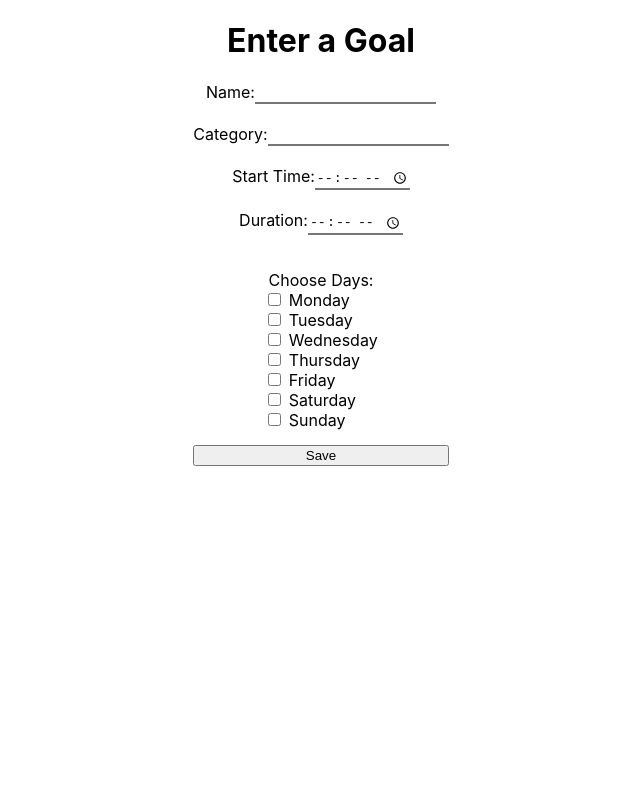
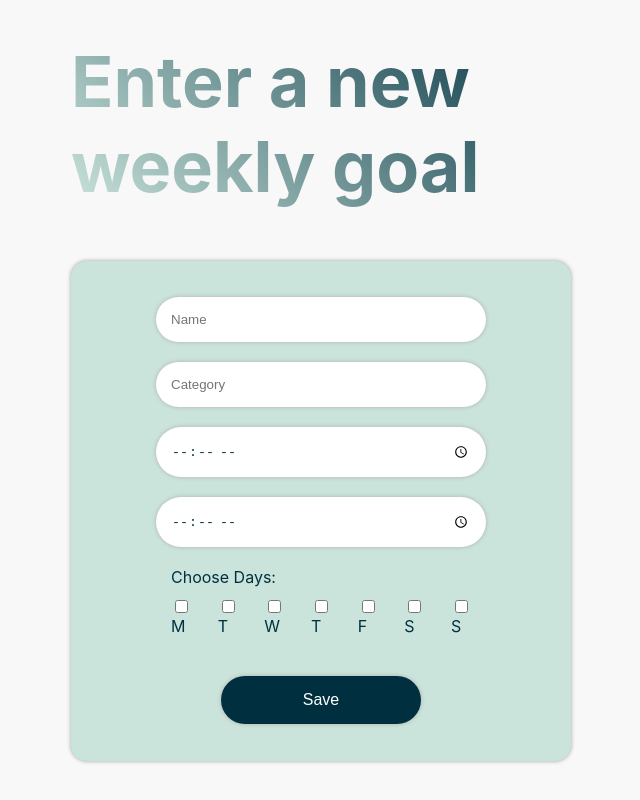
Before and after one commit to JJNR-DEV/qutine, a React (Create React App) app in the folder client/: page /goal in a window 1280 px wide. Shown: the whole page, without its empty margins (319-959 px from the left). Built offline with nearby package versions, Linux system fonts and the light colour scheme.

Commit message:
added some styling to add goals and add routines.

```diff
--- a/client/src/components/goals/Goals.css
+++ b/client/src/components/goals/Goals.css
@@ -1,25 +1,68 @@
-ul {
-    list-style: none;
-    padding: 0;
-    margin: 0 auto;
+  .addGoal {
+    width: 100%;
+    min-height: 100vh;
+    background-color: #f8f8f8;
+    overflow: hidden;
+    display: flex;
+    flex-direction: column;
+    justify-content: center;
+    align-items: center;
+  }
+
+  .addGoalMessage {
+    width: 500px;
+    margin: 2% 2%;
+    background: linear-gradient(45deg, #CAE4DB, #00303F);
+    background-clip: text;
+    -webkit-background-clip: text;
+    color: transparent;
+    font-size: 70px;
     text-align: left;
   }
 
-input {
-    border-top: 0;
-    border-left: 0;
-    border-right: 0;
-    text-align: center;
+  .addGoal > form {
+    margin: 2% 2%;
+    width: 500px;
+    height: 500px;
+    display: flex;
+    flex-direction: column;
+    justify-content: center;
+    align-items: center;
+    background-color: #CAE4DB;
+    border-radius: 1em;
+    box-shadow: 0 0 4px #9e9e9e;
+    text-align: left;
+  }
+
+  .addGoal > form > input,
+  .submitGoal {
+    margin: 10px;
+    width: 300px;
+    padding: 15px;
+    background-color: white;
+    border: none;
+    border-radius: 20em;
+    box-shadow: 0 0 4px #afafaf;
+    color: #00303F;
   }
 
   .selectionDays {
-    display: flex;
-    margin: 15px 0;
-    flex-direction: column;
+    width: 300px;
+    margin: 10px 0;
+    padding: 0 15px;
+    color: #00303F;
   }
 
-.form-fields {
-    display: inline-grid;
+  .selectionDays > ul {
+    margin: 10px 0;
+    padding: 0;
+    display: flex;
+    justify-content: space-between;
+  }
+
+  .selectionDays > ul > li {
+    display: flex;
+    flex-direction: column;
   }
 
   .invalid-field {
@@ -30,3 +73,12 @@ input {
     background-position: right calc(0.375em + 0.1875rem) center;
     background-size: calc(0.75em + 0.375rem) calc(0.75em + 0.375rem);
   }
+
+  .submitGoal {
+    margin-top: 20px;
+    width: 200px;
+    color: white;
+    background-color: #00303F;
+    font-size: 16px;
+    text-decoration: none;
+  }
--- a/client/src/components/goals/Goals.jsx
+++ b/client/src/components/goals/Goals.jsx
@@ -1,5 +1,4 @@
 import React from 'react';
-
 import { createGoal } from '../../api/goals';
 import { formValidation } from './GoalsValidation';
 import './Goals.css';
@@ -32,72 +31,56 @@ const Goals = () => {
   };
 
   return (
+    <div className='addGoal'>
+      <h1 className='addGoalMessage'>Enter a new weekly goal</h1>
       <form onSubmit={handleSubmit}>
-      <h1>Enter a Goal</h1>
-      <div className="form-fields">
-        <label htmlFor="goalName">
-          Name:
-          <input id="goalName" type="text" />
-        </label>
-        <br />
-        <label htmlFor="goalCategory">
-          Category:
-          <input id="goalCategory" type="text" />
-        </label>
-        <br />
-        <label htmlFor="goalStime">
-          Start Time:
-          <input id="goalStime" type="time" />
-        </label>
-        <br />
-        <label htmlFor="goalDuration">
-          Duration:
-          <input id="goalDuration" type="time" />
-        </label>
-        <br />
+            <input id="goalName" type="text" placeholder='Name' />
+            <input id="goalCategory" type="text" placeholder='Category'  />
+            <input id="goalStime" type="time" placeholder='Start Time'  />
+            <input id="goalDuration" type="time" placeholder='Duration'  />
           <div className="selectionDays">
             <span>Choose Days: </span>
             <ul>
               <li>
-              <input type="checkbox" value="Monday" />
+                <input type="checkbox" value="Monday" placeholder='Monday' />
                 {' '}
-              Monday
+                M
               </li>
               <li>
                 <input type="checkbox" value="Tuesday" />
                 {' '}
-              Tuesday
+                T
               </li>
               <li>
                 <input type="checkbox" value="Wednesday" />
                 {' '}
-              Wednesday
+                W
               </li>
               <li>
                 <input type="checkbox" value="Thursday" />
                 {' '}
-              Thursday
+                T
               </li>
               <li>
                 <input type="checkbox" value="Friday" />
                 {' '}
-              Friday
+                F
               </li>
               <li>
                 <input type="checkbox" value="Saturday" />
                 {' '}
-              Saturday
+                S
               </li>
               <li>
                 <input type="checkbox" value="Sunday" />
                 {' '}
-              Sunday
+                S
               </li>
             </ul>
           </div>
-        <button type="submit">Save</button>
+          <button type="submit" className='submitGoal'>Save</button>
+      </form>
     </div>
-    </form>
   );
 };
 
--- a/client/src/components/routine/Routine.css
+++ b/client/src/components/routine/Routine.css
@@ -1,25 +1,68 @@
-ul {
-    list-style: none;
-    padding: 0;
-    margin: 0 auto;
+.addRoutine {
+    width: 100%;
+    min-height: 100vh;
+    background-color: #f8f8f8;
+    overflow: hidden;
+    display: flex;
+    flex-direction: column;
+    justify-content: center;
+    align-items: center;
+  }
+
+  .addRoutineMessage {
+    width: 500px;
+    margin: 2% 2%;
+    background: linear-gradient(45deg, #CAE4DB, #00303F);
+    background-clip: text;
+    -webkit-background-clip: text;
+    color: transparent;
+    font-size: 70px;
     text-align: left;
   }
 
-input {
-    border-top: 0;
-    border-left: 0;
-    border-right: 0;
-    text-align: center;
+  .addRoutine > form {
+    margin: 2% 2%;
+    width: 500px;
+    height: 500px;
+    display: flex;
+    flex-direction: column;
+    justify-content: center;
+    align-items: center;
+    background-color: #CAE4DB;
+    border-radius: 1em;
+    box-shadow: 0 0 4px #9e9e9e;
+    text-align: left;
+  }
+
+  .addRoutine > form > input,
+  .submitRoutine {
+    margin: 10px;
+    width: 300px;
+    padding: 15px;
+    background-color: white;
+    border: none;
+    border-radius: 20em;
+    box-shadow: 0 0 4px #afafaf;
+    color: #00303F;
   }
 
   .selectionDays {
-    display: flex;
-    margin: 15px 0;
-    flex-direction: column;
+    width: 300px;
+    margin: 10px 0;
+    padding: 0 15px;
+    color: #00303F;
   }
 
-.form-fields {
-    display: inline-grid;
+  .selectionDays > ul {
+    margin: 10px 0;
+    padding: 0;
+    display: flex;
+    justify-content: space-between;
+  }
+
+  .selectionDays > ul > li {
+    display: flex;
+    flex-direction: column;
   }
 
   .invalid-field {
@@ -30,3 +73,12 @@ input {
     background-position: right calc(0.375em + 0.1875rem) center;
     background-size: calc(0.75em + 0.375rem) calc(0.75em + 0.375rem);
   }
+
+  .submitRoutine {
+    margin-top: 20px;
+    width: 200px;
+    color: white;
+    background-color: #00303F;
+    font-size: 16px;
+    text-decoration: none;
+  }
--- a/client/src/components/routine/Routine.jsx
+++ b/client/src/components/routine/Routine.jsx
@@ -33,72 +33,56 @@ const Routine = () => {
   };
 
   return (
+    <div className='addRoutine'>
+    <h1 className='addRoutineMessage'>Enter a routine for your week</h1>
       <form onSubmit={handleSubmit}>
-      <h1>Enter a Habit</h1>
-      <div className="form-fields">
-        <label htmlFor="routineName">
-          Name
-          <input id="routineName" type="text" />
-        </label>
-        <br />
-        <label htmlFor="routineCategory">
-          Category
-          <input id="routineCategory" type="text" />
-        </label>
-        <br />
-        <label htmlFor="routineStime">
-          Start Time
-          <input id="routineStime" type="time" />
-        </label>
-        <br />
-        <label htmlFor="routineDuration">
-          Duration
-          <input id="routineDuration" type="time" />
-        </label>
-        <br />
+        <input id="routineName" type="text" placeholder='Name' />
+        <input id="routineCategory" type="text" placeholder='Category' />
+        <input id="routineStime" type="time" placeholder='Start Time' />
+        <input id="routineDuration" type="time" placeholder='Duration' />
           <div className="selectionDays">
             <span>Choose Days: </span>
             <ul>
               <li>
                 <input type="checkbox" value="Monday" />
                 {' '}
-              Monday
+                M
               </li>
               <li>
                 <input type="checkbox" value="Tuesday" />
                 {' '}
-              Tuesday
+                T
               </li>
               <li>
                 <input type="checkbox" value="Wednesday" />
                 {' '}
-              Wednesday
+                W
               </li>
               <li>
                 <input type="checkbox" value="Thursday" />
                 {' '}
-              Thursday
+                T
               </li>
               <li>
                 <input type="checkbox" value="Friday" />
                 {' '}
-              Friday
+                F
               </li>
               <li>
                 <input type="checkbox" value="Saturday" />
                 {' '}
-              Saturday
+                S
               </li>
               <li>
                 <input type="checkbox" value="Sunday" />
                 {' '}
-              Sunday
+                S
               </li>
             </ul>
           </div>
-        <button type="submit">Save</button>
+          <button type="submit" className='submitRoutine'>Save</button>
+      </form>
     </div>
-    </form>
   );
 };
 
```
Lines whose indentation alone changed are shown as unchanged.
